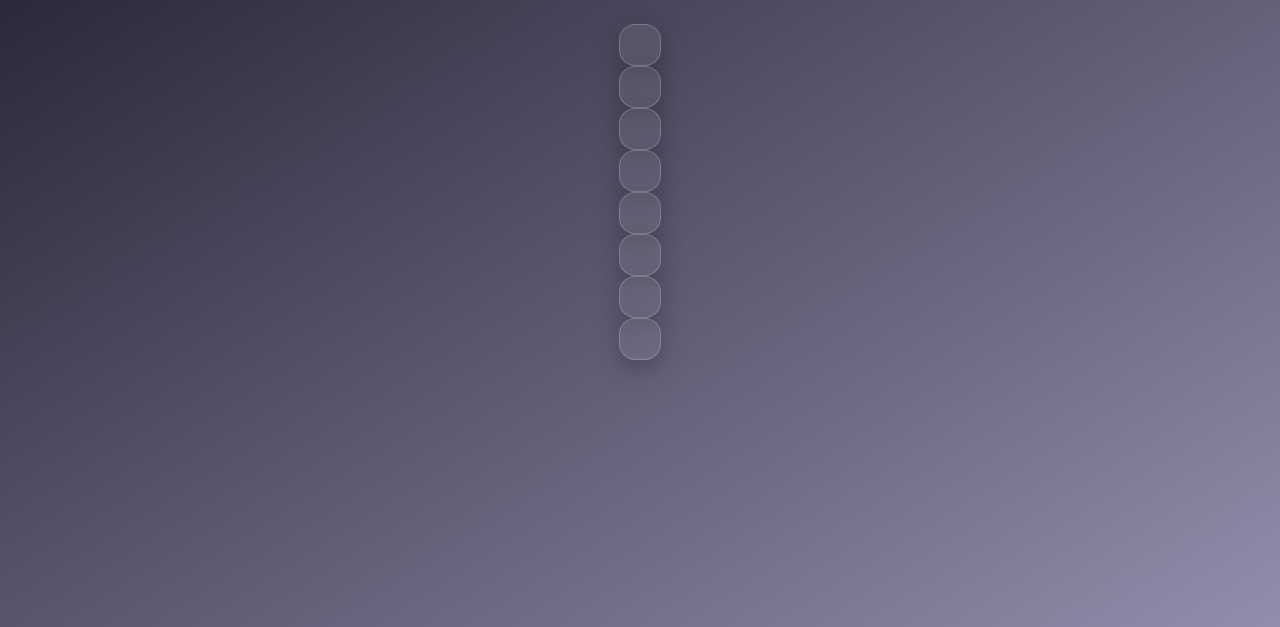
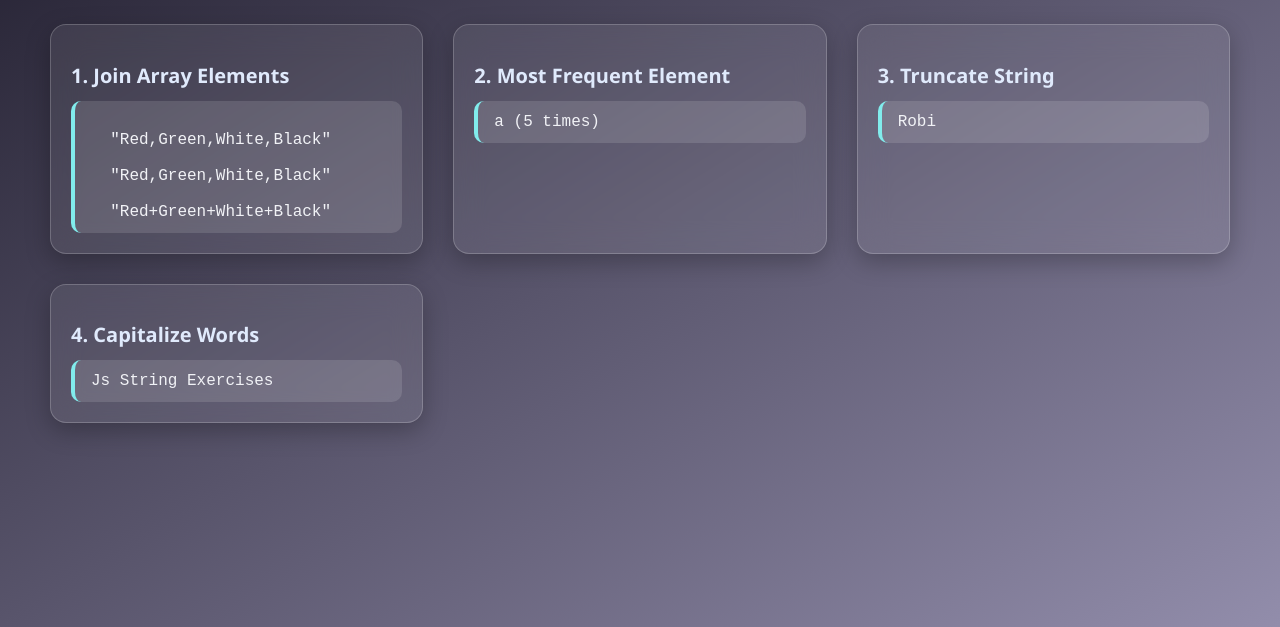
Before and after one commit to Bishwa-0/Web-Development, a website built with webpack: page Arr_To_String/index.html in a window 1280 px wide. Shown: the part 173-800 px from the top of the page. Built offline with nearby package versions, Linux system fonts and the light colour scheme.

Commit message:
index.html

```diff
--- a/Arr_To_String/index.html
+++ b/Arr_To_String/index.html
@@ -3,35 +3,39 @@
 <head>
   <meta charset="utf-8" />
   <meta name="viewport" content="width=device-width, initial-scale=1" />
-  <title>Array To String</title>
+  <title>Array & String Manipulation</title>
 
-  <meta name="description" content="A showcase of JavaScript challenges with animations and UI magic" />
+  <meta name="description" content="A showcase of JavaScript string and array manipulation tasks with styled UI" />
   <meta name="theme-color" content="#fafafa" />
 
-  <meta property="og:title" content="JavaScript Challenge Panels" />
-  <meta property="og:type" content="website" />
-  <meta property="og:url" content="" />
-  <meta property="og:image" content="" />
-  <meta property="og:image:alt" content="A colorful JavaScript challenge interface" />
-
   <link rel="icon" href="/favicon.ico" sizes="any" />
-  <link rel="icon" href="/icon.svg" type="image/svg+xml" />
-  <link rel="apple-touch-icon" href="icon.png" />
-  <link rel="manifest" href="site.webmanifest" />
-
   <link rel="stylesheet" href="css/style.css" />
 </head>
 <body>
-<h1>Array To String</h1>
 
-<div class="card" id="panel1"></div>
-<div class="card" id="panel2"></div>
-<div class="card" id="panel3"></div>
-<div class="card" id="panel4"></div>
-<div class="card" id="panel5"></div>
-<div class="card" id="panel6"></div>
-<div class="card" id="panel7"></div>
-<div class="card" id="panel8"></div>
+<h1>Array & String Manipulation</h1>
+
+<div class="container">
+  <div class="card" id="panel1">
+    <h2>1. Join Array Elements</h2>
+    <div class="output" id="joinOutput"></div>
+  </div>
+
+  <div class="card" id="panel2">
+    <h2>2. Most Frequent Element</h2>
+    <div class="output" id="freqOutput"></div>
+  </div>
+
+  <div class="card" id="panel3">
+    <h2>3. Truncate String</h2>
+    <div class="output" id="truncateOutput"></div>
+  </div>
+
+  <div class="card" id="panel4">
+    <h2>4. Capitalize Words</h2>
+    <div class="output" id="capitalizeOutput"></div>
+  </div>
+</div>
 
 <script src="js/app.js"></script>
 </body>
```
